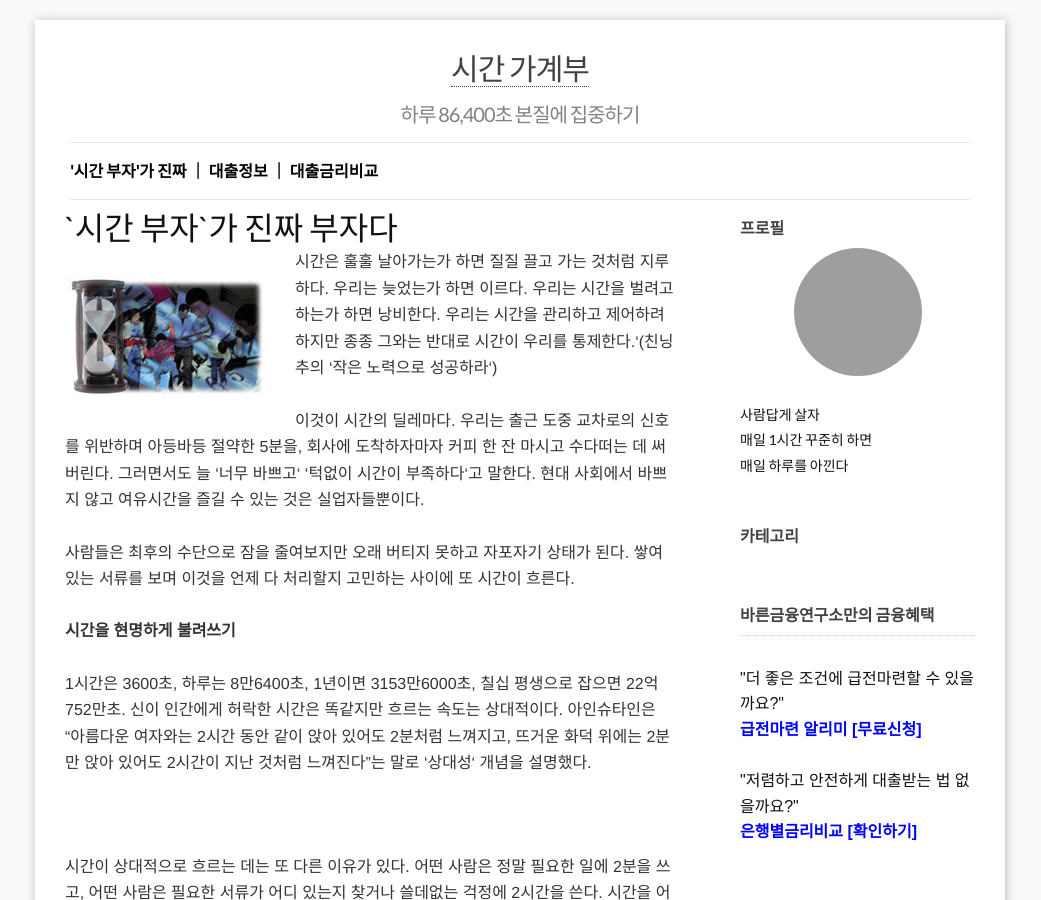
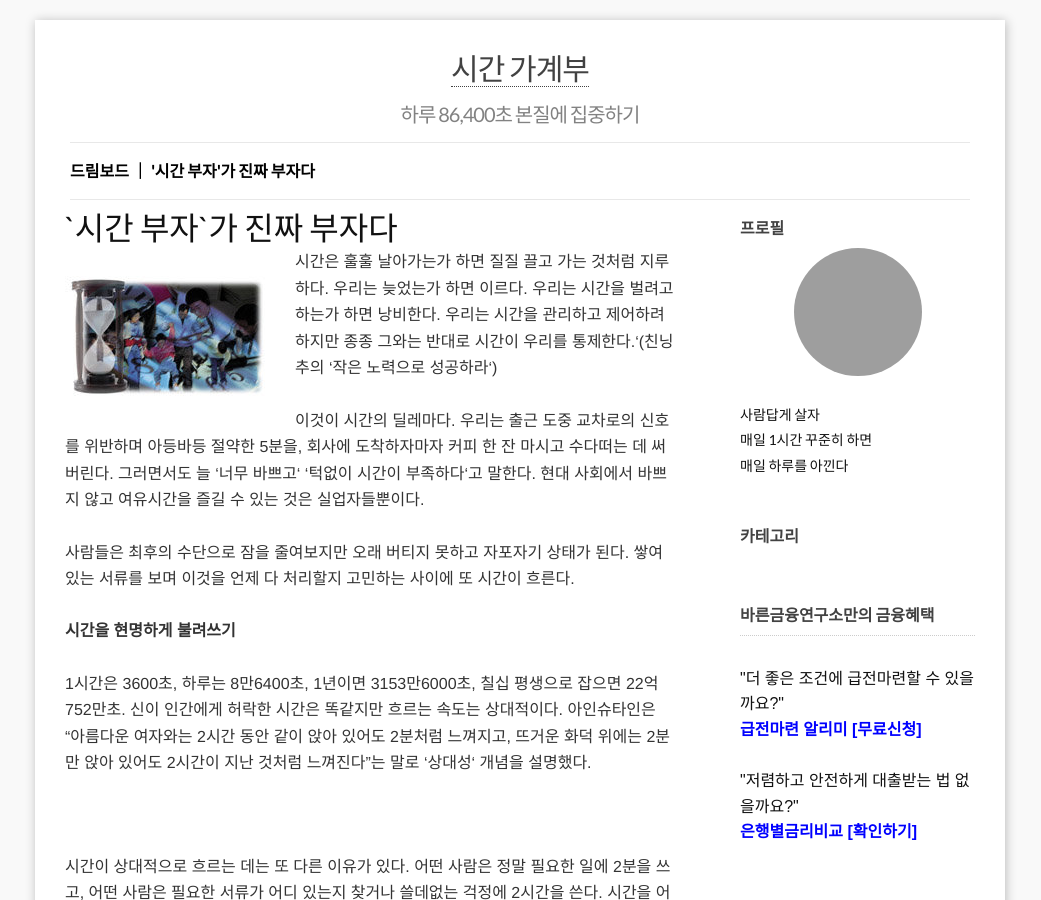
Before and after one commit to leevra/self-management.leeseungju.com, a Jekyll site: the page built from index.html, in a window 1280 px wide and 900 px high. Shown: the whole window, without its empty margins (120-1161 px from the left). Built offline with Jekyll 4.4.1, drawn with Linux system fonts in a browser that asks for light colours; the list of posts is cut into pages by our own code; grey boxes are pictures that could not be loaded.

Commit message:
Update header.html

```diff
--- a/_includes/header.html
+++ b/_includes/header.html
@@ -11,16 +11,10 @@
 
 
 
+     <a href="/dreamboard" target="_self"><strong><span style="color: rgb(0, 0, 0);">드림보드</span></strong></a>
 
+     <a href="/timerich" target="_self"><strong><span style="color: rgb(0, 0, 0);">｜ '시간 부자'가 진짜 부자다</span></strong></a>
 
-     <a href="/timerich" target="_self"><strong><span style="color: rgb(0, 0, 0);">'시간 부자'가 진짜 </span></strong></a>
-
-
-       <a href="/categories/#대출정보" target="_self"><strong><span style="color: rgb(0, 0, 0);">｜ 대출정보</span></strong></a>
-
-
-
-       <a href="/compare" target="_self"><strong><span style="color: rgb(0, 0, 0);">｜ 대출금리비교</span></strong></a>
 
 
 
```
